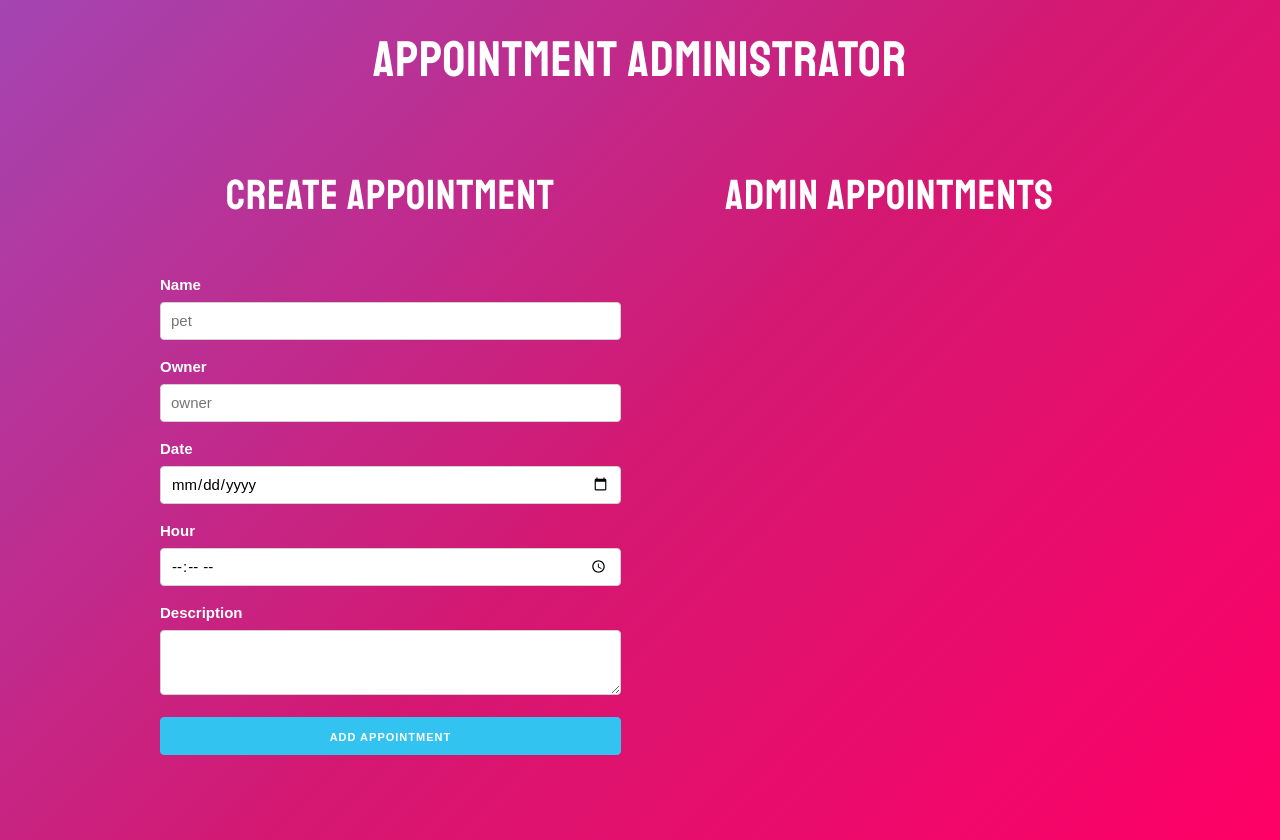
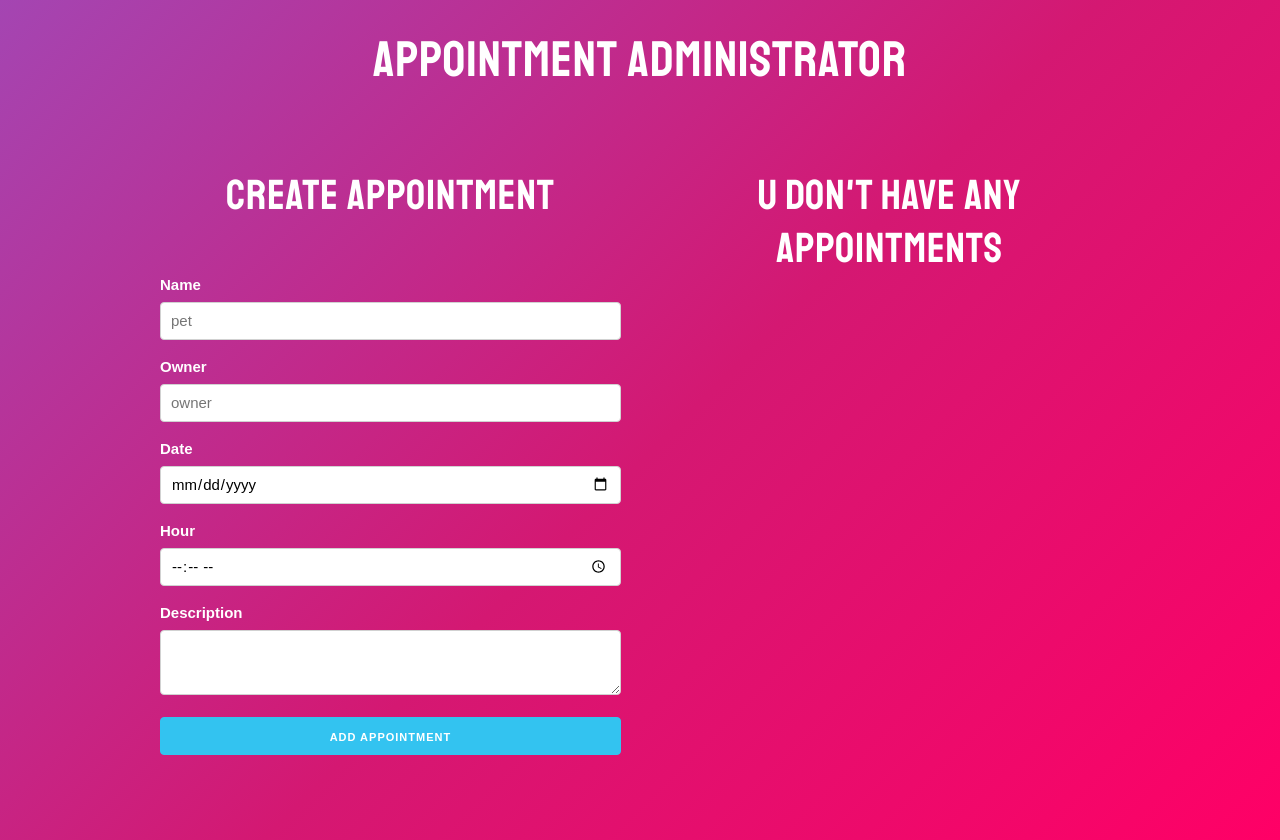
Before and after one commit to wilmerjfl/appointmentSystem, a React (Create React App) app: page / in a window 1280 px wide. Built offline with nearby package versions, Linux system fonts and the light colour scheme; the HTML template or start-up script is replaced by a standard one.

Commit message:
custom title in appointments

```diff
--- a/src/components/appointments.jsx
+++ b/src/components/appointments.jsx
@@ -4,10 +4,11 @@ import Appointment from './appointment';
 const Appointments = props => {
 
   const appointments = props.appointments;
+  const title = appointments.length === 0 ? `U don't have any appointments` : 'Admin Appointments'
 
   return (
   <Fragment>
-    <h2>Admin Appointments</h2>
+    <h2>{title}</h2>
     {
       appointments.map(appointment =>
         <Appointment
```
